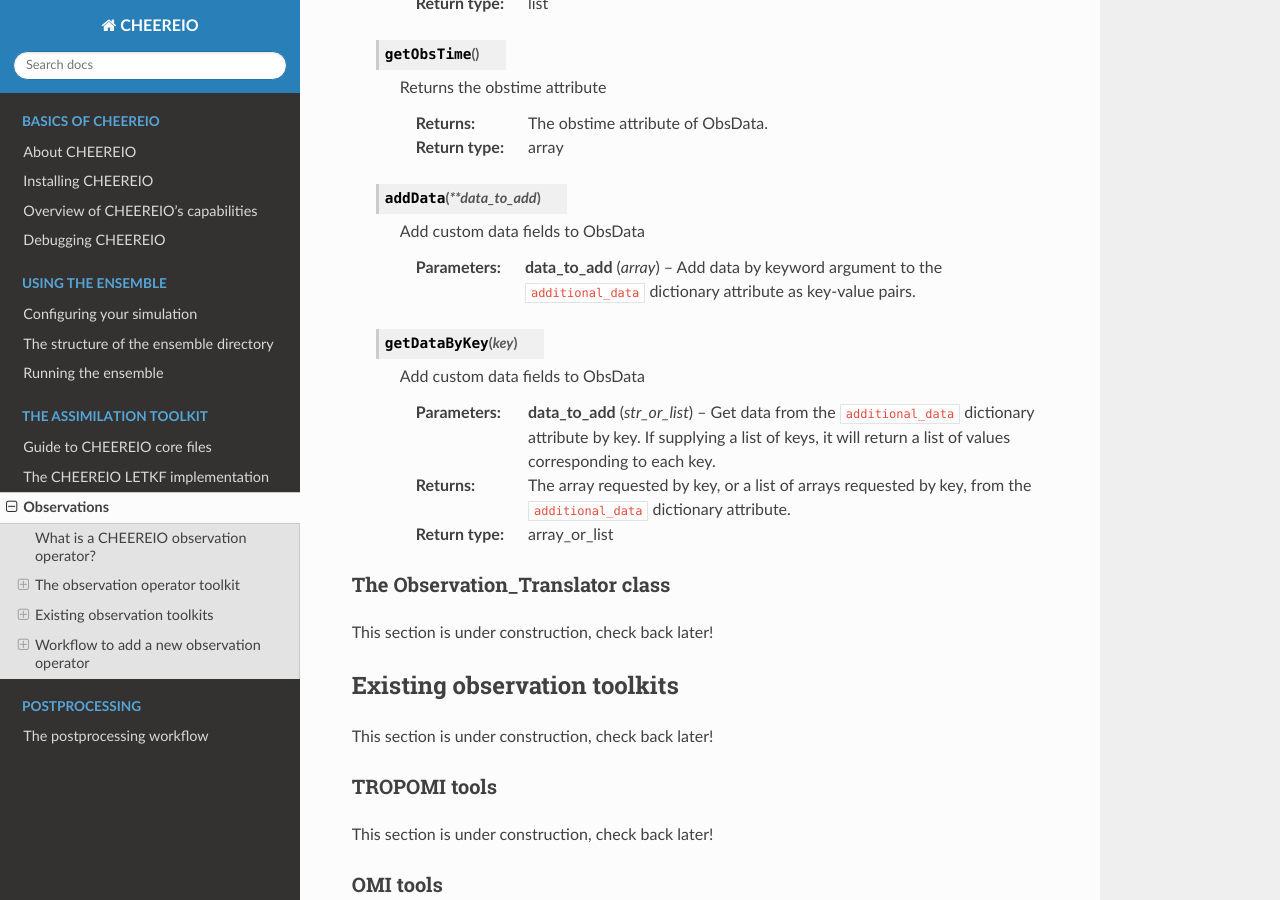
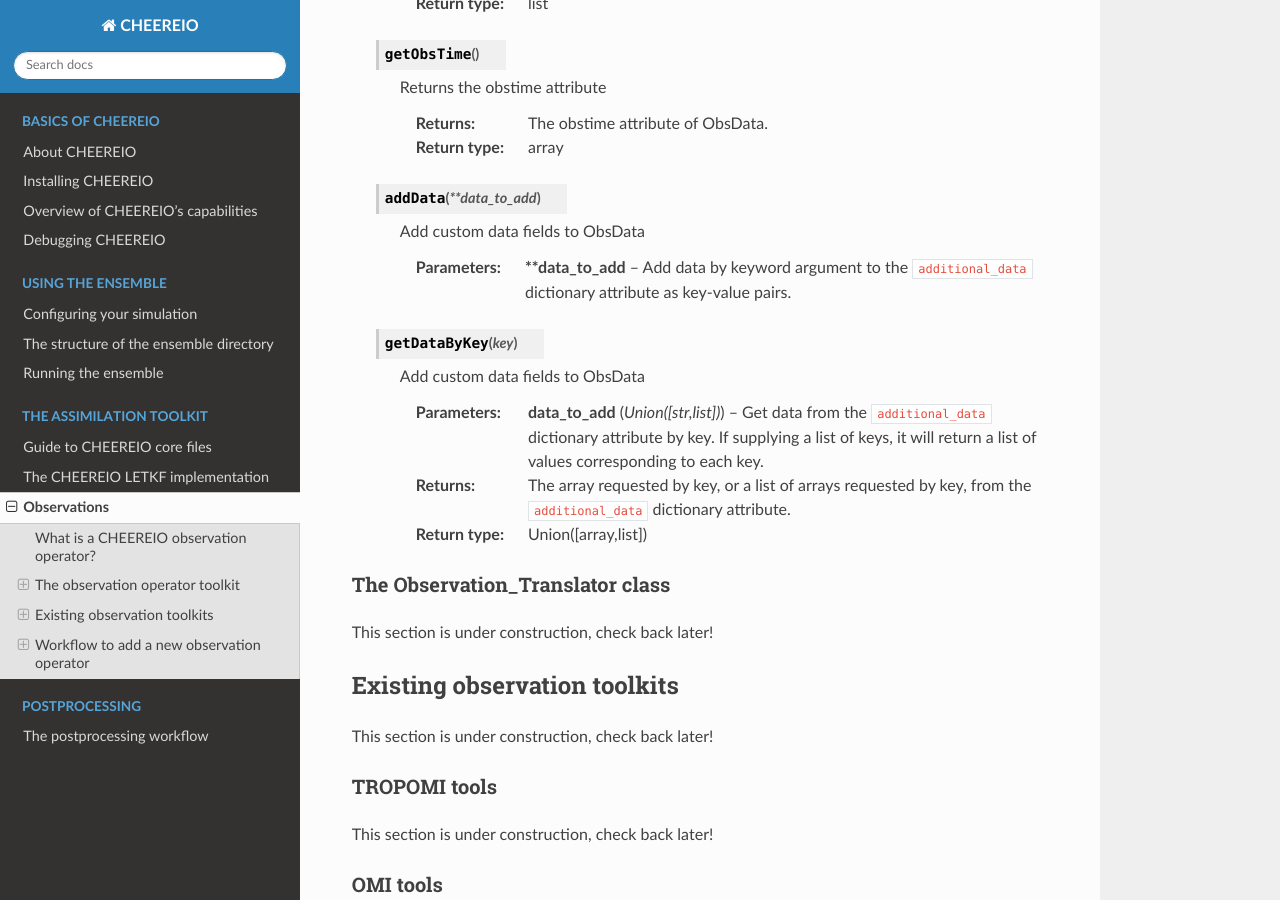
Before and after one commit to drewpendergrass/CHEEREIO, a Sphinx documentation site: the page built from docs/Observations.rst, in a window 1280 px wide and 900 px high, scrolled down 7157 px. Built offline with Sphinx 7.4.7 and the Read the Docs theme 2.0.0, drawn with Linux system fonts in a browser that asks for light colours.

Commit message:
added obsdata docs

```diff
--- a/docs/Observations.rst
+++ b/docs/Observations.rst
@@ -196,15 +196,15 @@
 
       Add custom data fields to ObsData
 
-      :param array data_to_add: Add data by keyword argument to the ``additional_data`` dictionary attribute as key-value pairs.
+      :param \**data_to_add: Add data by keyword argument to the ``additional_data`` dictionary attribute as key-value pairs.
 
    .. py:method:: ObsData.getDataByKey(key)
 
       Add custom data fields to ObsData
 
-      :param str_or_list data_to_add: Get data from the ``additional_data`` dictionary attribute by key. If supplying a list of keys, it will return a list of values corresponding to each key.
+      :param Union([str,list]) data_to_add: Get data from the ``additional_data`` dictionary attribute by key. If supplying a list of keys, it will return a list of values corresponding to each key.
       :return: The array requested by key, or a list of arrays requested by key, from the ``additional_data`` dictionary attribute.
-      :rtype: array_or_list
+      :rtype: Union([array,list])
 
 
 
```
